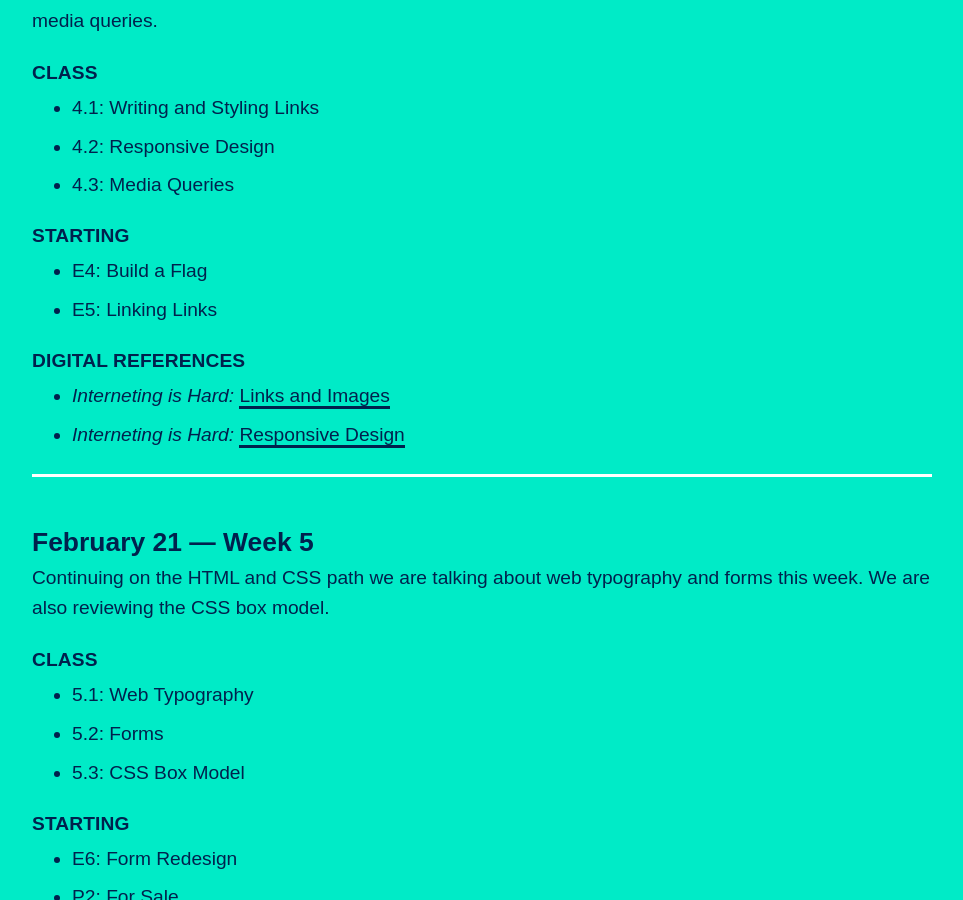
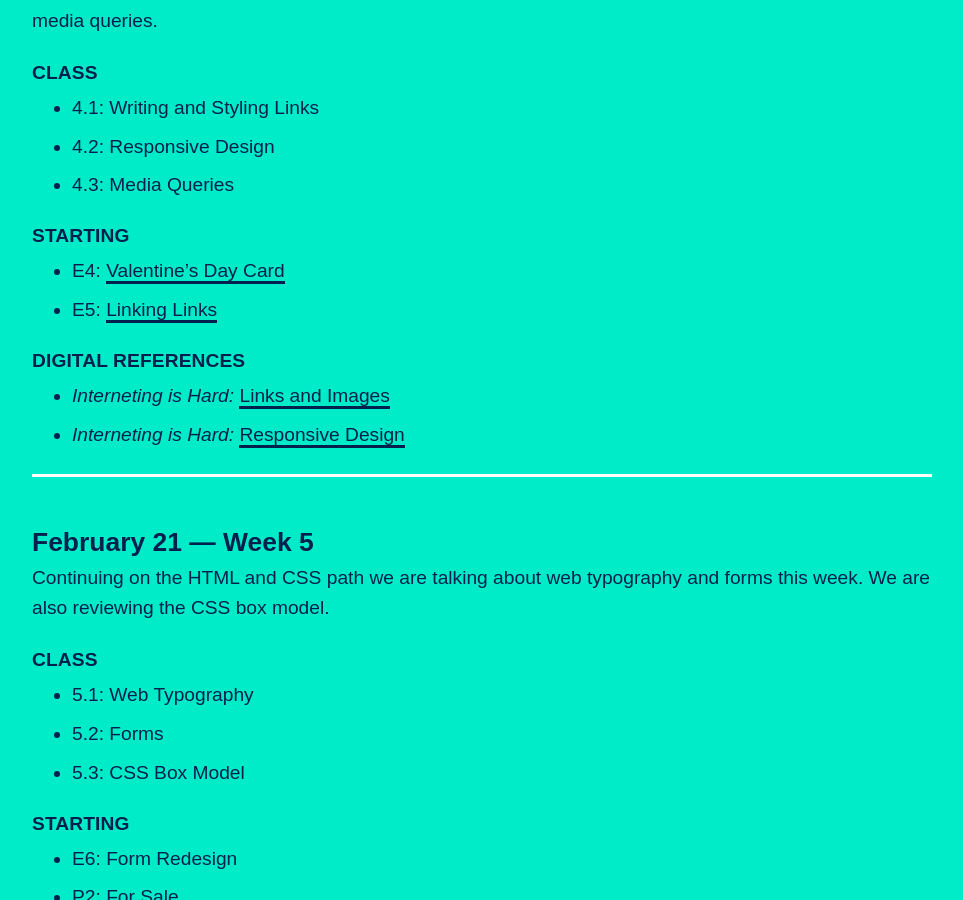
Before and after one commit to gmu-gd/web22-spring, a Jekyll site: the page built from schedule/index.md, in a window 1280 px wide and 900 px high, scrolled down 2523 px. Shown: the whole window, without its empty margins (0-963 px from the left). Built offline with Jekyll 4.4.1, drawn with Linux system fonts in a browser that asks for light colours; some web fonts are replaced.

Commit message:
Update index.md

```diff
--- a/schedule/index.md
+++ b/schedule/index.md
@@ -75,10 +75,8 @@ A website can't exist without links and this week we will refresh our memories o
 * 4.3: Media Queries
 
 #### Starting
-* E4: Build a Flag
-<!-- * E4: [Build a Flag]({{ site.baseurl }}/projects#e4) -->
-* E5: Linking Links
-<!-- * E5: [Linking Links]({{ site.baseurl }}/projects#e5) -->
+* E4: [Valentine's Day Card]({{ site.baseurl }}/projects#e4)
+* E5: [Linking Links]({{ site.baseurl }}/projects#e5)
 
 #### Digital References
 * _Interneting is Hard:_ [Links and Images](https://www.internetingishard.com/html-and-css/links-and-images/)
```
